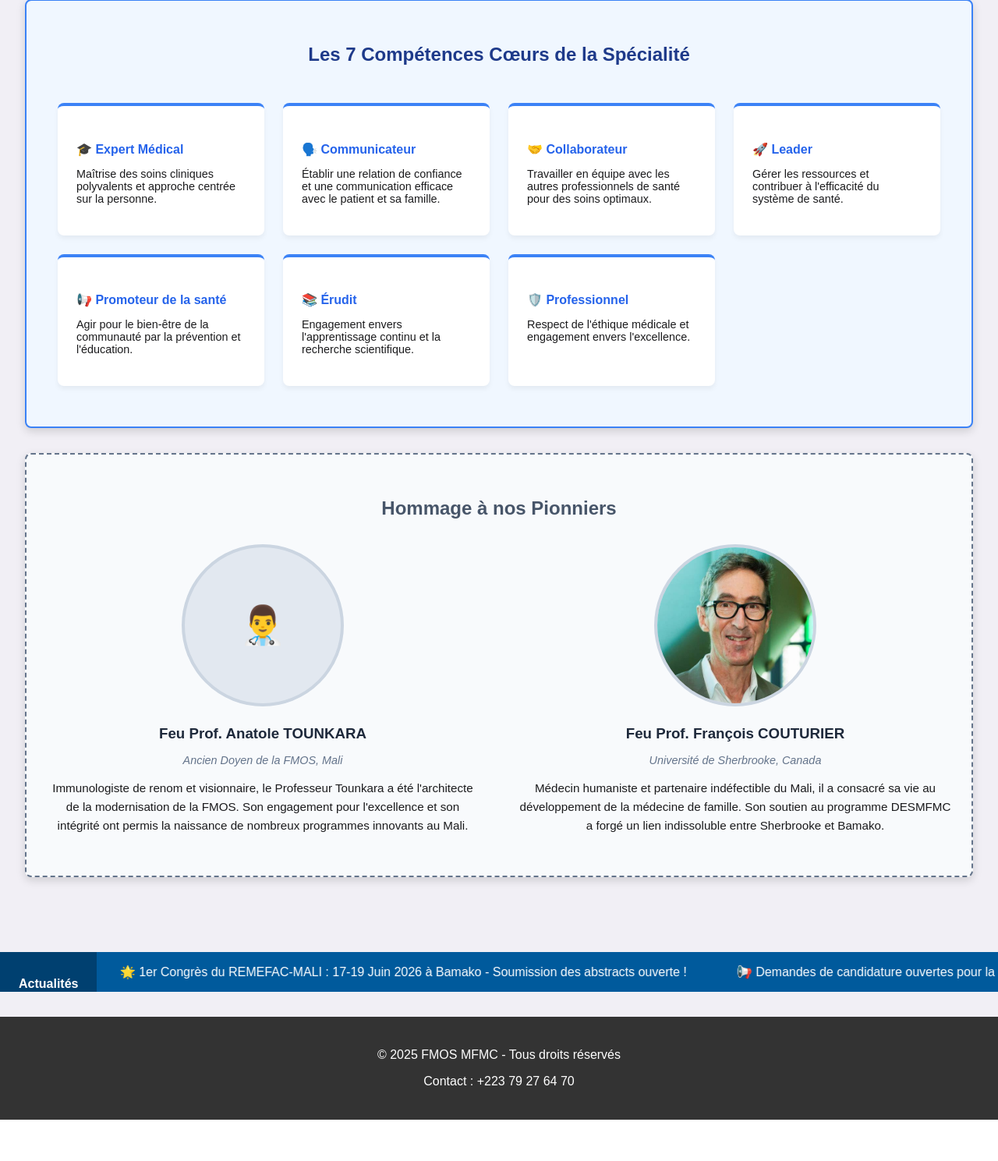
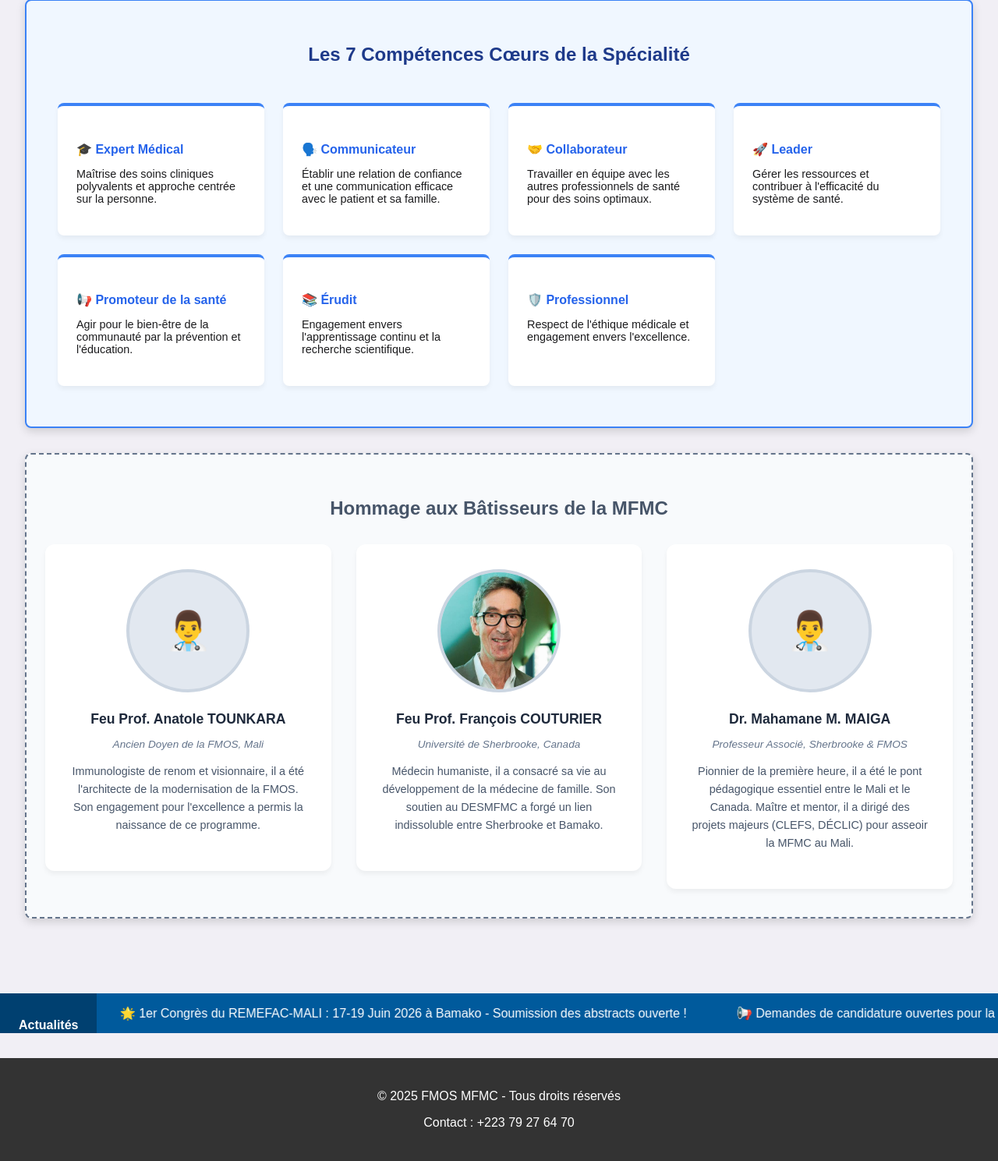
Before and after one commit to baigho2-hue/fmos-mfmc, a Django app: template core/templates/accueil.html in a window 1280 px wide. Shown: the part 1427-2916 px from the top of the page at 78% size. Before the commit the page ends 2863 px from the top, so only its background shows below. Run offline with Django 5.2, Linux system fonts and the light colour scheme; the template is opened without the code that fills it, so the values that code supplies are empty.

Commit message:
Ajout du Dr. Mahamane M. Maiga à la section Hommage aux Bâtisseurs

```diff
--- a/core/templates/accueil.html
+++ b/core/templates/accueil.html
@@ -178,41 +178,58 @@
   </div>
 </section>
 
-<!-- Section Hommage aux Pionniers -->
+<!-- Section Hommage aux Bâtisseurs -->
 <section class="section-hero" style="border-style: dashed; border-color: #64748b; background-color: #f8fafc;">
-  <h2 style="text-align: center; color: #475569; margin-bottom: 2rem;">Hommage à nos Pionniers</h2>
-  <div style="display: grid; grid-template-columns: 1fr 1fr; gap: 3rem; align-items: start;">
+  <h2 style="text-align: center; color: #475569; margin-bottom: 2rem;">Hommage aux Bâtisseurs de la MFMC</h2>
+  <div
+    style="display: grid; grid-template-columns: repeat(auto-fit, minmax(300px, 1fr)); gap: 2rem; align-items: start;">
 
     <!-- Prof. Anatole Tounkara -->
-    <div style="text-align: center;">
+    <div
+      style="text-align: center; background: white; padding: 2rem; border-radius: 12px; box-shadow: 0 4px 6px rgba(0,0,0,0.05);">
       <div
-        style="width: 200px; height: 200px; margin: 0 auto 1.5rem; border-radius: 50%; overflow: hidden; border: 4px solid #cbd5e1; background: #e2e8f0; display: flex; align-items: center; justify-content: center;">
+        style="width: 150px; height: 150px; margin: 0 auto 1.5rem; border-radius: 50%; overflow: hidden; border: 4px solid #cbd5e1; background: #e2e8f0; display: flex; align-items: center; justify-content: center;">
         <span style="font-size: 3rem; color: #94a3b8;">👨‍⚕️</span>
-        <!-- Remplacez par le chemin de la photo réelle quand disponible -->
       </div>
-      <h3 style="color: #1e293b; margin-bottom: 0.5rem;">Feu Prof. Anatole TOUNKARA</h3>
-      <p style="color: #64748b; font-style: italic; font-size: 0.9rem; margin-bottom: 1rem;">Ancien Doyen de la FMOS,
+      <h3 style="color: #1e293b; margin-bottom: 0.5rem; font-size: 1.1rem;">Feu Prof. Anatole TOUNKARA</h3>
+      <p style="color: #64748b; font-style: italic; font-size: 0.85rem; margin-bottom: 1rem;">Ancien Doyen de la FMOS,
         Mali</p>
-      <p style="font-size: 0.95rem; line-height: 1.6;">
-        Immunologiste de renom et visionnaire, le Professeur Tounkara a été l'architecte de la modernisation de la FMOS.
-        Son engagement pour l'excellence et son intégrité ont permis la naissance de nombreux programmes innovants au
-        Mali.
+      <p style="font-size: 0.9rem; line-height: 1.6; color: #475569;">
+        Immunologiste de renom et visionnaire, il a été l'architecte de la modernisation de la FMOS. Son engagement pour
+        l'excellence a permis la naissance de ce programme.
       </p>
     </div>
 
     <!-- Prof. François Couturier -->
-    <div style="text-align: center;">
+    <div
+      style="text-align: center; background: white; padding: 2rem; border-radius: 12px; box-shadow: 0 4px 6px rgba(0,0,0,0.05);">
       <div
-        style="width: 200px; height: 200px; margin: 0 auto 1.5rem; border-radius: 50%; overflow: hidden; border: 4px solid #cbd5e1; background: #e2e8f0; display: flex; align-items: center; justify-content: center;">
+        style="width: 150px; height: 150px; margin: 0 auto 1.5rem; border-radius: 50%; overflow: hidden; border: 4px solid #cbd5e1; background: #e2e8f0; display: flex; align-items: center; justify-content: center;">
         <img src="{% static 'images/pionniers/francois_couturier.jpg' %}" alt="Feu Prof. François COUTURIER"
           style="width: 100%; height: 100%; object-fit: cover; object-position: center top;">
       </div>
-      <h3 style="color: #1e293b; margin-bottom: 0.5rem;">Feu Prof. François COUTURIER</h3>
-      <p style="color: #64748b; font-style: italic; font-size: 0.9rem; margin-bottom: 1rem;">Université de Sherbrooke,
+      <h3 style="color: #1e293b; margin-bottom: 0.5rem; font-size: 1.1rem;">Feu Prof. François COUTURIER</h3>
+      <p style="color: #64748b; font-style: italic; font-size: 0.85rem; margin-bottom: 1rem;">Université de Sherbrooke,
         Canada</p>
-      <p style="font-size: 0.95rem; line-height: 1.6;">
-        Médecin humaniste et partenaire indéfectible du Mali, il a consacré sa vie au développement de la médecine de
-        famille. Son soutien au programme DESMFMC a forgé un lien indissoluble entre Sherbrooke et Bamako.
+      <p style="font-size: 0.9rem; line-height: 1.6; color: #475569;">
+        Médecin humaniste, il a consacré sa vie au développement de la médecine de famille. Son soutien au DESMFMC a
+        forgé un lien indissoluble entre Sherbrooke et Bamako.
+      </p>
+    </div>
+
+    <!-- Dr. Mahamane M. Maiga -->
+    <div
+      style="text-align: center; background: white; padding: 2rem; border-radius: 12px; box-shadow: 0 4px 6px rgba(0,0,0,0.05);">
+      <div
+        style="width: 150px; height: 150px; margin: 0 auto 1.5rem; border-radius: 50%; overflow: hidden; border: 4px solid #cbd5e1; background: #e2e8f0; display: flex; align-items: center; justify-content: center;">
+        <span style="font-size: 3rem; color: #94a3b8;">👨‍⚕️</span>
+      </div>
+      <h3 style="color: #1e293b; margin-bottom: 0.5rem; font-size: 1.1rem;">Dr. Mahamane M. MAIGA</h3>
+      <p style="color: #64748b; font-style: italic; font-size: 0.85rem; margin-bottom: 1rem;">Professeur Associé,
+        Sherbrooke & FMOS</p>
+      <p style="font-size: 0.9rem; line-height: 1.6; color: #475569;">
+        Pionnier de la première heure, il a été le pont pédagogique essentiel entre le Mali et le Canada. Maître et
+        mentor, il a dirigé des projets majeurs (CLEFS, DÉCLIC) pour asseoir la MFMC au Mali.
       </p>
     </div>
 
```
